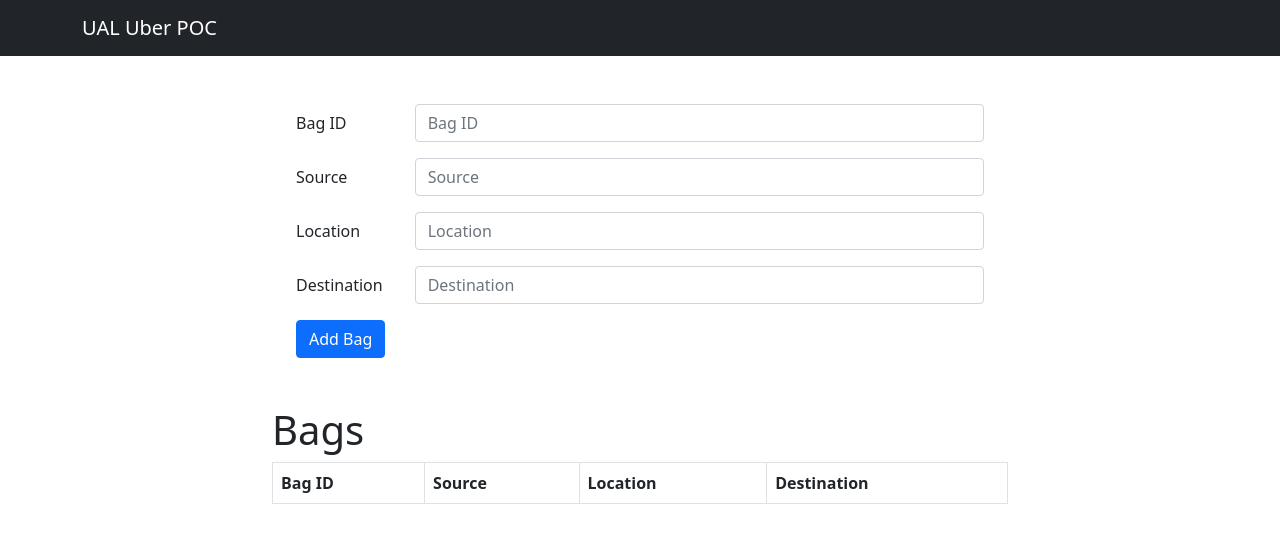
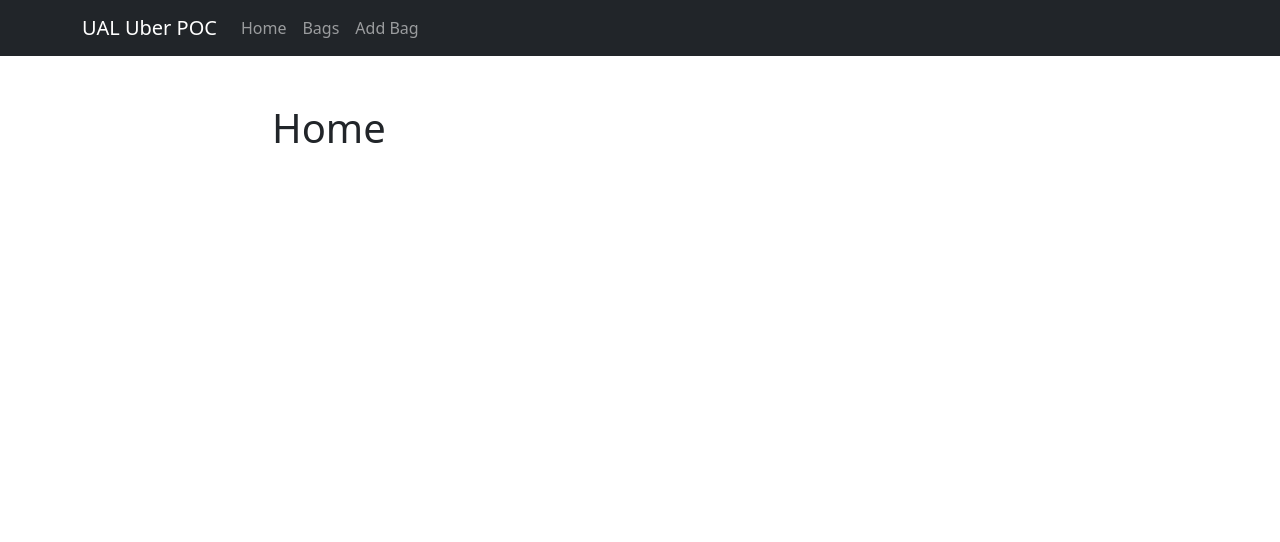
Before and after one commit to ElwynPalmerton/BagApp, a React (Create React App) app: page / in a window 1280 px wide. Shown: the top 542 px of the page. Built offline with nearby package versions, Linux system fonts and the light colour scheme.

Commit message:
Add InputField

```diff
--- a/src/App.js
+++ b/src/App.js
@@ -3,7 +3,9 @@ import {useState} from 'react';
 import Header from './components/Header';
 import 'bootstrap/dist/css/bootstrap.min.css';
 import AddBagPage from './components/AddBagPage';
-import {Routes, Route, Link} from 'react-router-dom';
+import {Routes, Route} from 'react-router-dom';
+import BagDisplayPage from './components/BagDisplayPage';
+import Home from './components/Home';
 
 function App() {
 
@@ -37,7 +39,13 @@ function App() {
     <div>
       <Header/>
       <Routes>
-      <Route path="/" element={<AddBagPage
+        <Route path="/" element={<Home/>}>
+        </Route>
+        {/* <Route path="/login" element={<Login/>}>
+        </Route> */}
+        <Route path="bags" element={<BagDisplayPage bags={bags}/>}>
+        </Route>
+        <Route path="/addbag" element={<AddBagPage
           addBag={addBag}
           handleFormChange={handleFormChange}
           formFields={formFields}
@@ -45,16 +53,7 @@ function App() {
           bags={bags}
         />}></Route>
       </Routes>
-    {/* // <AddBagPage */}
-    {/* //   addBag={addBag}
-    //   handleFormChange={handleFormChange}
-    //   formFields={formFields}
-    //   setFormFields={setFormFields}
-    //   bags={bags}
-    // /> */}
-
     </div>
-
   );
 }
 
--- a/src/Layout/ThreeColumnLayout.jsx
+++ b/src/Layout/ThreeColumnLayout.jsx
@@ -1,4 +1,3 @@
-import react from "react";
 import Col from "react-bootstrap/Col";
 import Row from "react-bootstrap/Row";
 import Container from "react-bootstrap/Container";
--- a/src/components/AddBagForm.jsx
+++ b/src/components/AddBagForm.jsx
@@ -4,6 +4,7 @@ import Container from "react-bootstrap/Container";
 import Row from "react-bootstrap/Row";
 import { Col } from "react-bootstrap";
 import ThreeColumnLayout from "../Layout/ThreeColumnLayout";
+import InputField from "./InputField";
 
 function AddBagForm({ formFields, setFormFields, handleFormChange, addBag }) {
   function clearForm() {
@@ -25,62 +26,33 @@ function AddBagForm({ formFields, setFormFields, handleFormChange, addBag }) {
     <ThreeColumnLayout>
       <Container>
         <Form onSubmit={(e) => submitBagForm(e)}>
-          <Form.Group as={Row} className="mb-3" controlId="formPlaintextEmail">
-            <Form.Label column sm="2">
-              Bag ID
-            </Form.Label>
-            <Col sm="10">
-              <Form.Control
-                name="bagId"
-                value={formFields.bagId}
-                onChange={(e) => handleFormChange(e)}
-                placeholder="Bag ID"
-                // defaultValue="bag id"
-              />
-            </Col>
-          </Form.Group>
+          <InputField
+            name="bagId"
+            text="Bag ID"
+            inputValue={formFields.bagId}
+            handleInputChange={handleFormChange}
+          ></InputField>
 
-          <Form.Group as={Row} className="mb-3" controlId="formPlaintextEmail">
-            <Form.Label column sm="2">
-              Source
-            </Form.Label>
-            <Col sm="10">
-              <Form.Control
-                name="source"
-                value={formFields.source}
-                onChange={(e) => handleFormChange(e)}
-                placeholder="Source"
-              />
-            </Col>
-          </Form.Group>
+          <InputField
+            name="source"
+            text="Source"
+            inputValue={formFields.source}
+            handleInputChange={handleFormChange}
+          ></InputField>
 
-          <Form.Group as={Row} className="mb-3" controlId="formPlaintextEmail">
-            <Form.Label column sm="2">
-              Location
-            </Form.Label>
-            <Col sm="10">
-              <Form.Control
-                name="location"
-                value={formFields.location}
-                onChange={(e) => handleFormChange(e)}
-                placeholder="Location"
-              />
-            </Col>
-          </Form.Group>
+          <InputField
+            name="location"
+            text="Location"
+            inputValue={formFields.location}
+            handleInputChange={handleFormChange}
+          ></InputField>
 
-          <Form.Group as={Row} className="mb-3" controlId="formPlaintextEmail">
-            <Form.Label column sm="2">
-              Destination
-            </Form.Label>
-            <Col sm="10">
-              <Form.Control
-                name="destination"
-                value={formFields.destination}
-                onChange={(e) => handleFormChange(e)}
-                placeholder="Destination"
-              />
-            </Col>
-          </Form.Group>
+          <InputField
+            name="destination"
+            text="Destination"
+            inputValue={formFields.destination}
+            handleInputChange={handleFormChange}
+          ></InputField>
 
           <Button variant="primary" type="submit">
             Add Bag
--- a/src/components/AddBagPage.jsx
+++ b/src/components/AddBagPage.jsx
@@ -1,4 +1,3 @@
-import react from "react";
 import AddBagForm from "./AddBagForm";
 import BagDisplay from "./BagDisplay";
 
--- a/src/components/BagDisplay.jsx
+++ b/src/components/BagDisplay.jsx
@@ -26,7 +26,7 @@ function BagDisplay({ bags }) {
               <tbody>
                 {bags.map((bag, i) => {
                   return (
-                    <tr>
+                    <tr key={i}>
                       <td>{bag.bagId}</td>
                       <td>{bag.source}</td>
                       <td>{bag.location}</td>
--- /dev/null
+++ b/src/components/BagDisplayPage.jsx
@@ -0,0 +1,12 @@
+import BagDisplay from "./BagDisplay";
+import ThreeColumnLayout from "../Layout/ThreeColumnLayout";
+
+function BagDisplayPage({ bags }) {
+  return (
+    <ThreeColumnLayout>
+      <BagDisplay bags={bags} />
+    </ThreeColumnLayout>
+  );
+}
+
+export default BagDisplayPage;
--- a/src/components/Header.jsx
+++ b/src/components/Header.jsx
@@ -1,5 +1,7 @@
 import Navbar from "react-bootstrap/Navbar";
 import Container from "react-bootstrap/Container";
+import { Link } from "react-router-dom";
+import { Nav, NavItem } from "react-bootstrap";
 
 function Header() {
   return (
@@ -17,6 +19,24 @@ function Header() {
             />{" "} */}
             UAL Uber POC
           </Navbar.Brand>
+
+          <Nav className="me-auto">
+            <NavItem eventkey={1} href="/">
+              <Nav.Link as={Link} to="/">
+                Home
+              </Nav.Link>
+            </NavItem>
+            <NavItem eventkey={2} href="/bags">
+              <Nav.Link as={Link} to="/bags">
+                Bags
+              </Nav.Link>
+            </NavItem>
+            <NavItem eventkey={1} href="/addbag">
+              <Nav.Link as={Link} to="/addbag">
+                Add Bag
+              </Nav.Link>
+            </NavItem>
+          </Nav>
         </Container>
       </Navbar>
       <br />
--- /dev/null
+++ b/src/components/Home.jsx
@@ -0,0 +1,11 @@
+import ThreeColumnLayout from "../Layout/ThreeColumnLayout";
+
+function Home() {
+  return (
+    <ThreeColumnLayout>
+      <h1>Home</h1>
+    </ThreeColumnLayout>
+  );
+}
+
+export default Home;
--- /dev/null
+++ b/src/components/InputField.jsx
@@ -0,0 +1,24 @@
+import Form from "react-bootstrap/Form";
+import Col from "react-bootstrap/Col";
+import Row from "react-bootstrap/Row";
+
+function InputField({ text, name, inputValue, handleInputChange }) {
+  return (
+    <Form.Group as={Row} className="mb-3" controlId="formPlaintextEmail">
+      <Form.Label column sm="2">
+        {text}
+      </Form.Label>
+      <Col sm="10">
+        <Form.Control
+          name={name}
+          value={inputValue}
+          onChange={(e) => handleInputChange(e)}
+          placeholder={text}
+          // defaultValue="bag id"
+        />
+      </Col>
+    </Form.Group>
+  );
+}
+
+export default InputField;
```
Also changed, not shown: src/components/LoginPage.jsx (added, +11 -0 lines). Lines whose indentation alone changed are shown as unchanged.
